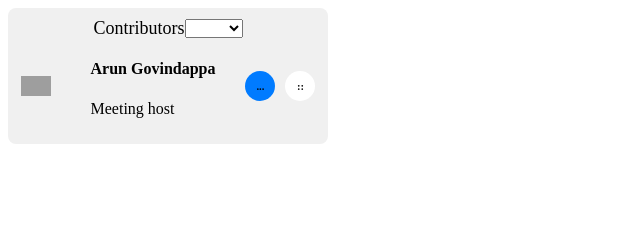
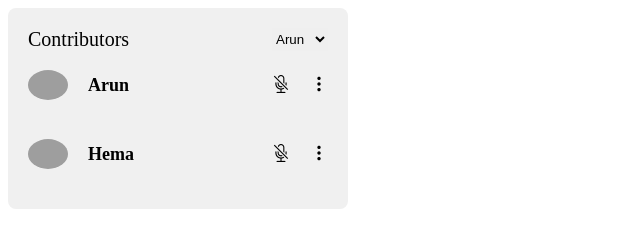
Before and after one commit to HEMASINCHU/Htmlwebpage, a plain HTML site: page practice/1st/index.html in a window 1280 px wide. Shown: the whole page, without its empty margins (0-640 px from the left). Drawn offline with nearby package versions, Linux system fonts and the light colour scheme; grey boxes are pictures that could not be loaded.

Commit message:
added the login card list

```diff
--- a/practice/1st/index.html
+++ b/practice/1st/index.html
@@ -4,37 +4,65 @@
     <meta charset="UTF-8" />
     <meta name="viewport" content="width=device-width, initial-scale=1.0" />
     <title>Daily-Practice</title>
+    <link
+      rel="stylesheet"
+      href="https://cdn.jsdelivr.net/npm/bootstrap-icons@1.10.5/font/bootstrap-icons.css"
+    />
     <link rel="stylesheet" href="style.css" />
   </head>
   <body>
     <div class="card">
       <div class="container">
         <label for="name">Contributors</label>
-        <select name="name" id="name">
-          <option value="contributor"></option>
+        <select name="name" id="name" >
+          <option value="Arun">Arun</option>
           <option value="Hema">Hema</option>
         </select>
       </div>
       <div class="section">
-        <img
-          src="https://encrypted-tbn0.gstatic.com/images?q=tbn:ANd9GcR3DuUXG2ue_bB3rkt_3mFVm_ofkL1jyq_tRw&usqp=CAU"
-          alt="logo"
-          width="30px"
-          height="20px"
-          loading="lazy"
-        />
-        <div class="host">
-          <h4>Arun Govindappa</h4>
-          <p>Meeting host</p>
+        <div class="right-side">
+          <img
+            src="https://encrypted-tbn0.gstatic.com/images?q=tbn:ANd9GcR3DuUXG2ue_bB3rkt_3mFVm_ofkL1jyq_tRw&usqp=CAU"
+            alt="logo"
+            width="40px"
+            height="30px"
+            loading="lazy"
+          />
+          <div class="host">
+            <h4>Arun</h4>
+          </div>
         </div>
-        <div class="circle">
-          <h6>...</h6>
-        </div>
-        <div class="dot">
-          <h6>::</h6>
+        <div class="left-side">
+          <div class="icon">
+            <i class="bi bi-mic-mute"></i>
+          </div>
+          <div class="icon">
+            <i class="bi bi-three-dots-vertical"></i>
+          </div>
         </div>
       </div>
-
+      <div class="section">
+        <div class="right-side">
+          <img
+            src="https://encrypted-tbn0.gstatic.com/images?q=tbn:ANd9GcR3DuUXG2ue_bB3rkt_3mFVm_ofkL1jyq_tRw&usqp=CAU"
+            alt="logo"
+            width="40px"
+            height="30px"
+            loading="lazy"
+          />
+          <div class="host">
+            <h4>Hema</h4>
+          </div>
+        </div>
+        <div class="left-side">
+          <div class="icon">
+            <i class="bi bi-mic-mute"></i>
+          </div>
+          <div class="icon">
+            <i class="bi bi-three-dots-vertical"></i>
+          </div>
+        </div>
+      </div>
     </div>
   </body>
 </html>
--- a/practice/1st/style.css
+++ b/practice/1st/style.css
@@ -1,50 +1,38 @@
 .card {
     display: flex;
     justify-content: center;
-    align-items: center;
     flex-direction: column;
     background-color: #f0f0f0;
     border-radius: 8px;
-    padding: 10px;
+    padding: 20px;
     width: 300px;
 
 }
 .container {
   display: flex;
   justify-content: space-between;
-  align-items: center;
-  font-size: 18px;
-
+  font-size: 20px;
+}
+select{
+  border:none;
 }
 
 .section {
   display: flex;
+  justify-content: space-between;
+  font-size: 18px;
+}
+.right-side {
+  display: flex;
   align-items: center;
-  justify-content: space-between;
+  gap:20px;
 
 }
-
-.host {
-  margin-left: 40px;
+img{
+  border-radius: 50%;
 }
-
-.circle {
+.left-side{
   display: flex;
   align-items: center;
-  justify-content: center;
-  width: 30px;
-  height: 30px;
-  background-color: rgb(0, 123, 255);
-  border-radius: 50%;
-  margin-left: 30px;
+  gap:20px;
 }
-.dot {
-  display: flex;
-  align-items: center;
-  justify-content: center;
-  width: 30px;
-  height: 30px;
-  background-color: white;
-  border-radius: 50%;
-  margin-left: 10px;
-}
--- a/practice/2nd/style.css
+++ b/practice/2nd/style.css
@@ -1,38 +1,60 @@
 .container{
     display: flex;
     flex-direction: column;
-    background-color: orange;
+    background-color: rgba(202, 146, 41, 0.806);
     color: white;
+    padding: 20px;
+    margin:30px;
+
 }
 .form{
-    height: 60px;
+    height: 100px;
     display: flex;
     align-items: center;
+    margin:30px;
+
 }
+
+.form-input{
+    display: flex;
+    flex-direction: column;
+    align-items: start;
+
+}
+
 .btn{
     font-size: 20px;
     margin-left: 20px;
     background-color: brown;
-    padding:5px 10px;
+    padding:10px 20px;
     border-radius:5px;
     color:white;
+    border:none;
+    margin-top:25px;
 
 }
 
 input{
-    height:30px;
-    border-radius: 10px;
-    margin-right:  20px;
+    height:40px;
+    border-radius: 5px;
+    border: none;
+    width:300px;
+    margin:10px;
 }
 label{
 font-size: 20px;
 margin-right: 10px;
 }
+
+.container> *{
+    margin:0;
+}
 .forgotPassword{
     text-align: center;
+    text-transform: uppercase;
 }
 
  a{
-color:white;
-font-size: 20px;
+color:rgba(255, 255, 255, 0.922);
+font-size: 18px;
 }
--- a/practice/3rd/style.css
+++ b/practice/3rd/style.css
@@ -1,5 +1,5 @@
 .card {
-    width: 200px;
+    width: 250px;
     display: inline-flex;
     flex-direction: column;
     border: 1px solid #ccc;
@@ -11,32 +11,46 @@
 
   }
   img {
-    width:200px;
-    border-radius: 5px;
+    width:250px;
+    border-radius: 3px;
   }
 
   .card-content {
     display: flex;
     flex-direction: column;
-    align-items: center;
   }
 
-  .card-content h1 {
-    margin: 0;
+  .content h1 {
+    margin-top:10px;
     font-size: 24px;
   }
 
-  .card-content p {
-    margin: 8px 0;
+  .content p {
     font-size: 18px;
+    color:#848080;
+  }
+  .content{
+    padding : 0 10px;
+  }
+  .content >*{
+    margin: 0px;
   }
 
   .card-footer {
+    display: flex;
+    align-items: center;
     background-color: #f5f5f5;
-    text-align: center;
+    padding: 0 10px;
+
   }
 
   .card-footer p {
-    font-size: 18px;
-    color: #333;
+    font-size: 20px;
+    color:#999696;
   }
+  .card-span{
+    color:rgb(171, 115, 9);
+    font-weight: bold;
+    font-size: 25px;
+    margin-left:15px;
+  }
```
Also changed, not shown: practice/2nd/index.html (+9 -4 lines), practice/3rd/index.html (+3 -1 lines).
